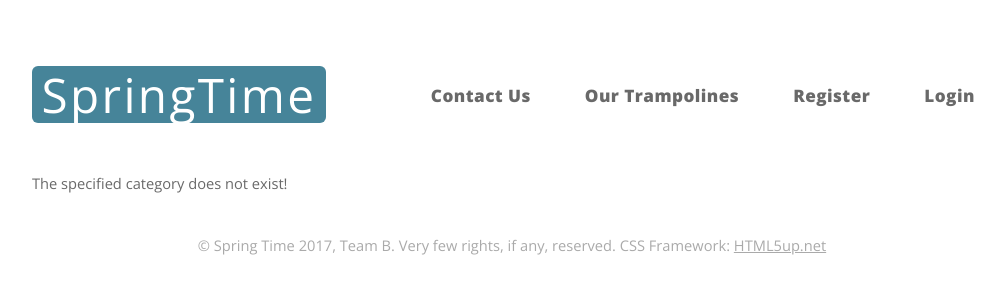
After one commit to aaanneli/springtime, a Django app: page /springtime/category/1/ in a window 1280 px wide. The commit adds this page. Shown: the top 300 px of the page, without its empty margins (128-1133 px from the left). Run offline with Django 3.2, Linux system fonts and the light colour scheme; data that the repository does not hold is empty; some libraries are stand-ins or nearby versions.

Commit message:
created trampolines.html and category.html plus views, don't work yet due to no database

```diff
--- a/springtime/urls.py
+++ b/springtime/urls.py
@@ -8,4 +8,7 @@ urlpatterns = [
     url(r'^login/$', views.user_login, name='login'),
     url(r'^logout/$', views.user_logout, name='logout'),
     url(r'^bookings/$', views.bookings, name='bookings'),
+    url(r'^trampolines/$', views.trampolines, name='trampolines'),
+    url(r'^category/(?P<category_name_slug>[\w\-]+)/$',
+        views.show_category, name='show_category'),
 ]
--- a/springtime/views.py
+++ b/springtime/views.py
@@ -1,5 +1,7 @@
 from django.shortcuts import render
 from springtime.forms import UserForm
+from springtime.models import Trampoline
+from springtime.models import Category
 from django.contrib.auth import authenticate, login, logout
 from django.http import HttpResponseRedirect, HttpResponse
 from django.core.urlresolvers import reverse
@@ -43,6 +45,25 @@ def register(request):
 		{'user_form': user_form,
 		 'registered': registered})
 
+def trampolines(request):
+    context_dict = {}
+    categories = Category.objects.all()
+    context_dict['categories'] = categories
+    return render(request, 'springtime/trampolines.html', context_dict)
+
+def show_category(request, category_name_slug):
+    context_dict = {}
+    try:
+        category = Category.objects.get(slug=category_name_slug)
+        trampolines = Trampoline.objects.filter(category=category)
+        context_dict['trampolines'] = trampolines
+        context_dict['category'] = category
+
+    except Category.DoesNotExist:
+        context_dict['category'] = None
+        context_dict['trampolines'] = None
+        return render(request, 'springtime/category.html', context_dict)
+
 def user_login(request):
 	# If request is HTTP POST, try to pull out the relevant information.
 	if request.method == 'POST':
--- /dev/null
+++ b/springtimeproject/templates/springtime/category.html
@@ -0,0 +1,24 @@
+{% extends 'springtime/main.html' %}
+{% load staticfiles %}
+
+{% block title_block %}
+    Category
+{% endblock %}
+{% block body_block %}
+
+    {% if category %}
+    <h1>{{ category.name }}</h1>
+        {% if trampolines %}
+        <ul>
+            {% for trampoline in trampolines %}
+            <li>{{ trampoline.trampolineID }}</li>
+            {% endfor %}
+        </ul>
+        {% else %}
+        <strong>No pages currently in category.</strong>
+        {% endif %}
+    {% else %}
+        The specified category does not exist!
+    {% endif %}
+
+{% endblock %}
--- a/springtimeproject/templates/springtime/index.html
+++ b/springtimeproject/templates/springtime/index.html
@@ -5,4 +5,6 @@
 	{% if user.is_authenticated %}
 		Welcome back, {{ user.username }}
 	{% endif %}
+	<strong>Showroom:</strong> <br>
+	insert favourite trampolines here
 {% endblock %}
--- a/springtimeproject/templates/springtime/main.html
+++ b/springtimeproject/templates/springtime/main.html
@@ -30,7 +30,7 @@
                 <ul>
                     <!-- For the moment, Contact Us and Our Trampolines redirect to index -->
                     <li><a href="{% url 'index' %}">Contact Us</a></li>
-                    <li><a href="{% url 'index' %}">Our Trampolines</a></li>
+                    <li><a href="{% url 'trampolines' %}">Our Trampolines</a></li>
 	{% if user.is_authenticated %}
         <li><a href ="{% url 'bookings' %}">My Bookings</a></li>
 		<li><a href="{% url 'logout' %}?next=/springtime/">Log out</a></li>
```
Also changed, not shown: springtime/models.py (+18 -1 lines), springtimeproject/templates/springtime/trampolines.html (added, +21 -0 lines).
